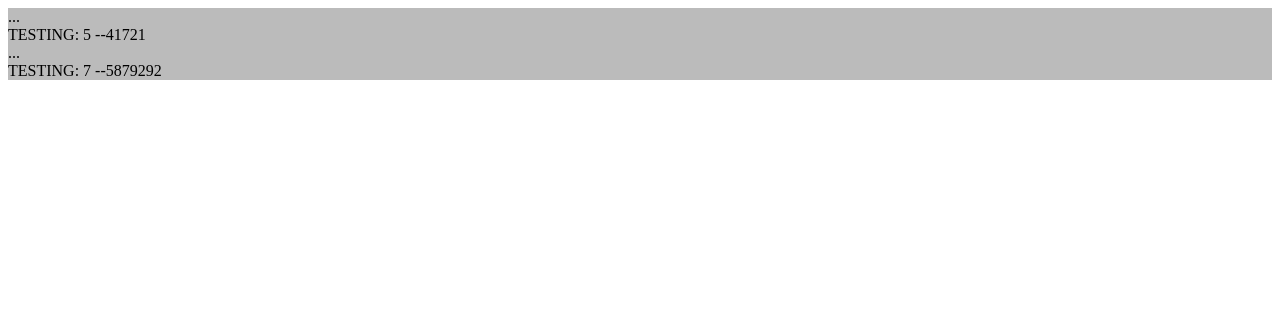
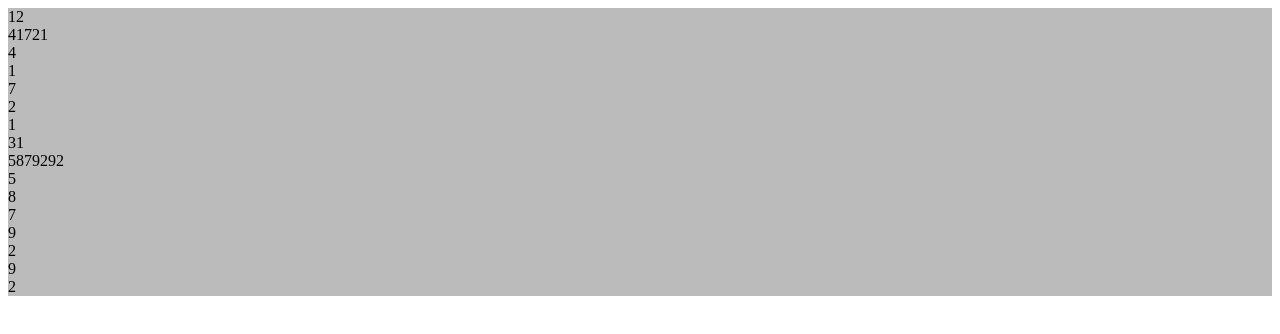
Before and after one commit to laylaxh/number-game, a React app: page / in a window 1280 px wide. Shown: the top 334 px of the page. Built offline with nearby package versions, Linux system fonts and the light colour scheme.

Commit message:
Add panel for random numbers

```diff
--- a/src/components/Game.js
+++ b/src/components/Game.js
@@ -1,6 +1,7 @@
 import React from 'react';
 import PropTypes from 'prop-types';
 import { randomNumberGenerator } from '../store/util.js';
+import RandomNumbersPanel from './RandomNumbersPanel';
 
 // initial data:
 //  Target
@@ -18,16 +19,18 @@ class Game extends React.Component {
     this.randomNumbers = Array.from({
       length: props.numberCount,
     }).map(() => randomNumberGenerator());
+
+    this.target = this.randomNumbers
+      .slice(0, props.numberCount - 2)
+      .reduce((acc, curr) => acc + curr);
   }
 
   render() {
     return (
       <div>
-        <div id="target">...</div>
-        <div id="random-numbers">
-          TESTING: {this.props.numberCount} --
-          {this.randomNumbers}
-        </div>
+        <div id="target">{this.target}</div>
+        <div id="random-numbers">{this.randomNumbers}</div>
+        <RandomNumbersPanel randomNumbers={this.randomNumbers}/>
       </div>
     );
   }
--- /dev/null
+++ b/src/components/RandomNumbersPanel.js
@@ -0,0 +1,19 @@
+import React from 'react';
+import PropTypes from 'prop-types';
+
+const RandomNumbersPanel = (props) => {
+  return (
+    <div id= "random-numbers">
+      {props.randomNumbers.map((number, index) =>
+        <div key={index}>{number}</div>)
+      }
+    </div>
+  );
+};
+
+RandomNumbersPanel.propTypes = {
+  randomNumbers: PropTypes.arrayOf(PropTypes.number).isRequired,
+};
+
+
+export default RandomNumbersPanel;
```
